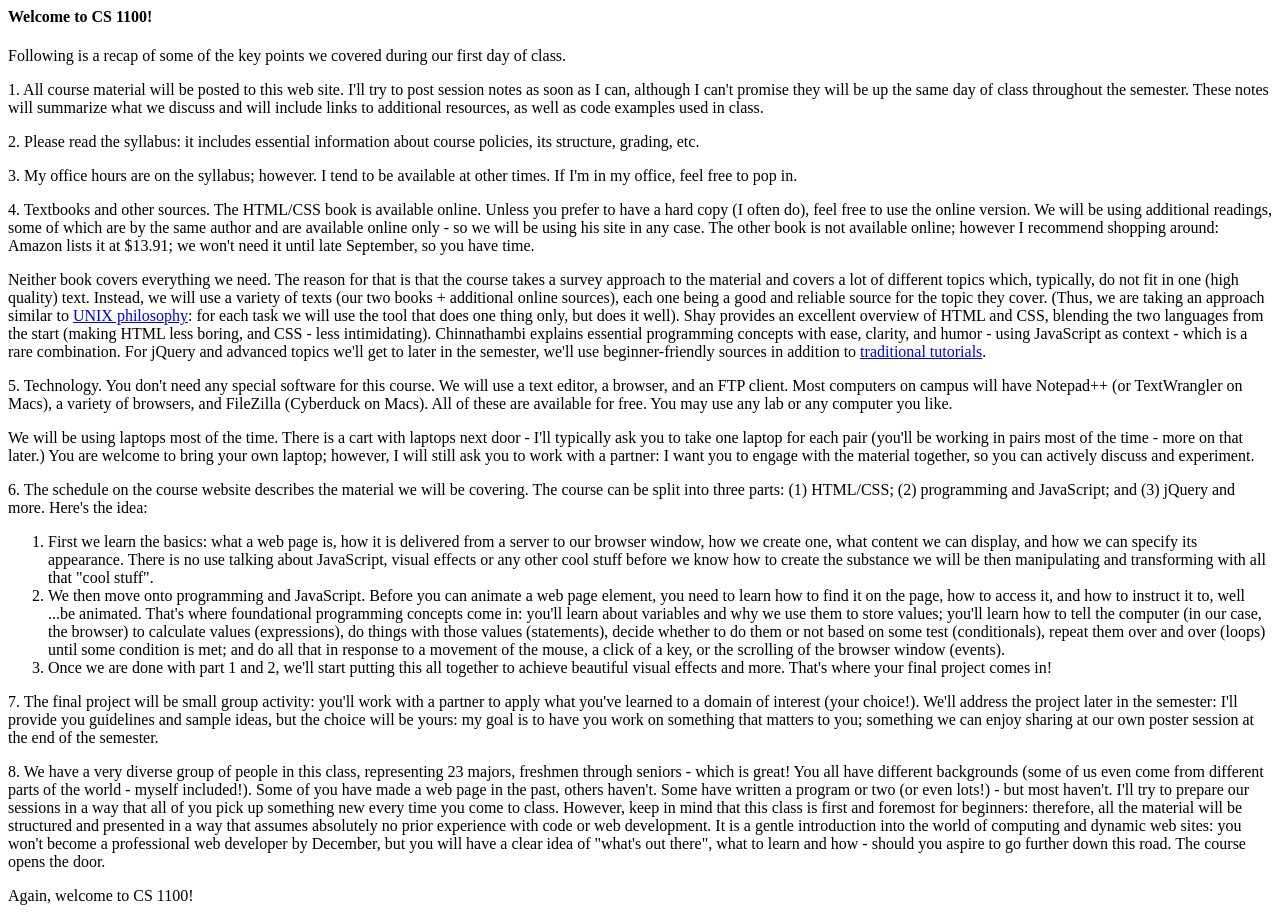
After one commit to ic4f/sergey.cs.uni.edu, a PHP site: page /cs1100/fall2016/sessions/1 in a window 1280 px wide. The commit adds this page. Run offline with PHP 8.4, Linux system fonts and the light colour scheme.

Commit message:
session 1

```diff
--- a/www/config.php
+++ b/www/config.php
@@ -11,6 +11,7 @@ $site['/courses/digital_history'] = 'COMM/HIST 4159/5159: Digital History';
 
 # CS1100 ------------------------------------------------------------------- #
 $site['/courses/cs1100/fall2016'] = 'CS 1100: Web Development: Client-Side Coding';
+$site['/courses/cs1100/fall2016/sessions/1'] = 'Session 1: Introduction to the Course';
 
 
 
--- a/www/courses/cs1100/fall2016/myindex.php
+++ b/www/courses/cs1100/fall2016/myindex.php
@@ -46,7 +46,7 @@
 			<td rowspan="3">1</td>
 			<td>Mon, 08/22
             <td>
-            <td>Session 1: Introduction to the course
+            <td><a href="sessions/1">Session 1: Introduction to the course</a>
 			<td>
 			<td>
 		<tr>
--- /dev/null
+++ b/www/courses/cs1100/fall2016/sessions/1.php
@@ -0,0 +1,30 @@
+<h4>Welcome to CS 1100!</h4>
+
+<p>Following is a recap of some of the key points we covered during our first day of class.
+
+<p>1. All course material will be posted to this web site. I'll try to post session notes as soon as I can, although I can't promise they will be up the same day of class throughout the semester. These notes will summarize what we discuss and will include links to additional resources, as well as code examples used in class.
+
+<p>2. Please read the syllabus: it includes essential information about course policies, its structure, grading, etc.
+
+<p>3. My office hours are on the syllabus; however. I tend to be available at other times. If I'm in my office, feel free to pop in.
+
+<p>4.  Textbooks and other sources. The HTML/CSS book is available online. Unless you prefer to have a hard copy (I often do), feel free to use the online version. We will be using additional readings, some of which are by the same author and are available online only - so we will be using his site in any case. The other book is not available online; however I recommend shopping around: Amazon lists it at $13.91; we won't need it until late September, so you have time.
+
+<p>Neither book covers everything we need. The reason for that is that the course takes a survey approach to the material and covers a lot of different topics which, typically, do not fit in one (high quality) text. Instead, we will use a variety of texts (our two books + additional online sources), each one being a good and reliable source for the topic they cover. (Thus, we are taking an  approach similar to <a href="http://www.catb.org/esr/writings/taoup/html/ch01s06.html">UNIX philosophy</a>: for each task we will use the tool that does one thing only, but does it well). Shay provides an excellent overview of HTML and CSS, blending the two languages from the start (making HTML less boring, and CSS - less intimidating). Chinnathambi explains essential programming concepts with ease, clarity, and humor - using JavaScript as context - which is a rare combination. For jQuery and advanced topics we'll get to later in the semester, we'll use beginner-friendly sources in addition to <a href="https://learn.jquery.com/">traditional tutorials</a>.
+
+<p>5. Technology. You don't need any special software for this course. We will use a text editor, a browser, and an FTP client. Most computers on campus will have Notepad++ (or TextWrangler on Macs), a variety of browsers, and FileZilla (Cyberduck on Macs). All of these are available for free. You may use any lab or any computer you like.
+
+<p>We will be using laptops most of the time. There is a cart with laptops next door - I'll typically ask you to take one laptop for each pair (you'll be working in pairs most of the time - more on that later.) You are welcome to bring your own laptop; however, I will still ask you to work with a partner: I want you to engage with the material together, so you can actively discuss and experiment.
+
+<p>6. The schedule on the course website describes the material we will be covering. The course can be split into three parts: (1) HTML/CSS; (2) programming and JavaScript; and (3) jQuery and more. Here's the idea:
+<ol>
+    <li>First we learn the basics: what a web page is, how it is delivered from a server to our browser window, how we create one, what content we can display, and how we can specify its appearance. There is no use talking about JavaScript, visual effects or any other cool stuff before we know how to create the substance we will be then manipulating and transforming with all that "cool stuff".
+    <li>We then move onto programming and JavaScript. Before you can animate a web page element, you need to learn how to find it on the page, how to access it, and how to instruct it to, well ...be animated. That's where foundational programming concepts come in: you'll learn about variables and why we use them to store values; you'll learn how to tell the computer (in our case, the browser) to calculate values (expressions), do things with those values (statements), decide whether to do them or not based on some test (conditionals), repeat them over and over (loops) until some condition is met; and do all that in response to a movement of the mouse, a click of a key, or the scrolling of the browser window (events).
+    <li>Once we are done with part 1 and 2, we'll start putting this all together to achieve beautiful visual effects and more. That's where your final project comes in!
+</ol>
+
+<p>7. The final project will be small group activity: you'll work with a partner to apply what you've learned to a domain of interest (your choice!). We'll address the project later in the semester: I'll provide you guidelines and sample ideas, but the choice will be yours: my goal is to have you work on something that matters to you; something we can enjoy sharing at our own poster session at the end of the semester.
+
+<p>8. We have a very diverse group of people in this class, representing 23 majors, freshmen through seniors - which is great! You all have different backgrounds (some of us even come from different parts of the world - myself included!). Some of you have made a web page in the past, others haven't. Some have written a program or two (or even lots!) - but most haven't. I'll try to prepare our sessions in a way that all of you pick up something new every time you come to class. However, keep in mind that this class is first and foremost for beginners: therefore, all the material will be structured and presented in a way that assumes absolutely no prior experience with code or web development. It is a gentle introduction into the world of computing and dynamic web sites: you won't become a professional web developer by December, but you will have a clear idea of "what's out there", what to learn and how - should you aspire to go further down this road. The course opens the door.
+
+<p>Again, welcome to CS 1100!
```
